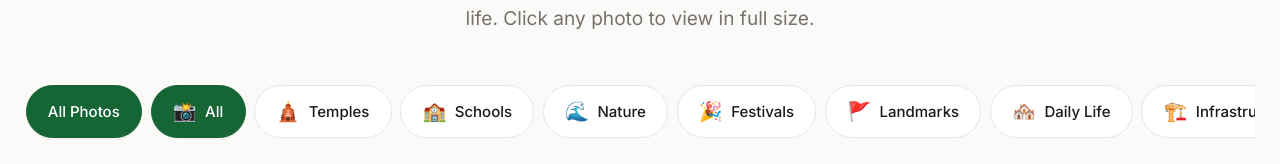
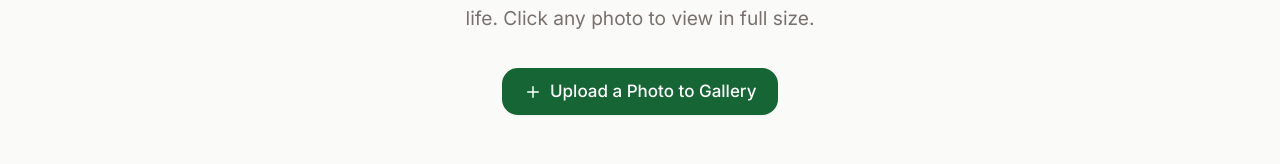
Before and after one commit to ravirajhere/Bandwar, a Next.js app: page /gallery in a window 1280 px wide. Shown: the part 373-537 px from the top of the page. Built offline with nearby package versions, Linux system fonts and the light colour scheme; no server answers.

Commit message:
Update page.tsx

```diff
--- a/src/app/gallery/page.tsx
+++ b/src/app/gallery/page.tsx
@@ -2,6 +2,7 @@ import { getMediaData } from "@/lib/data";
 import { GalleryGrid } from "@/components/place/GalleryGrid";
 import { Metadata } from "next";
 import { Camera } from "lucide-react";
+import { AddContentModal } from "@/components/shared/AddContentModal"; // 👈 Naya Import
 
 export const metadata: Metadata = {
   title: "Photo Gallery | Bandwar Portal",
@@ -24,12 +25,20 @@ export default function GalleryPage() {
             Village Gallery
           </h1>
           <div className="w-20 h-1 bg-brand mb-6 rounded-full mx-auto"></div>
-          <p className="text-lg text-muted leading-relaxed">
+          <p className="text-lg text-muted leading-relaxed mb-8">
             A visual archive of Bandwar — from historic temples and festivals to everyday life. Click any photo to view in full size.
           </p>
+
+          {/* 👇 Yahan Upload Button add kiya hai 👇 */}
+          <div className="flex justify-center">
+            <AddContentModal
+              type="image"
+              customButtonText="Upload a Photo to Gallery"
+            />
+          </div>
         </div>
 
-        {/* Gallery Grid (Ab full width me aayega) */}
+        {/* Gallery Grid */}
         <GalleryGrid
           photos={media.gallery.photos}
           categories={media.gallery.categories}
```
